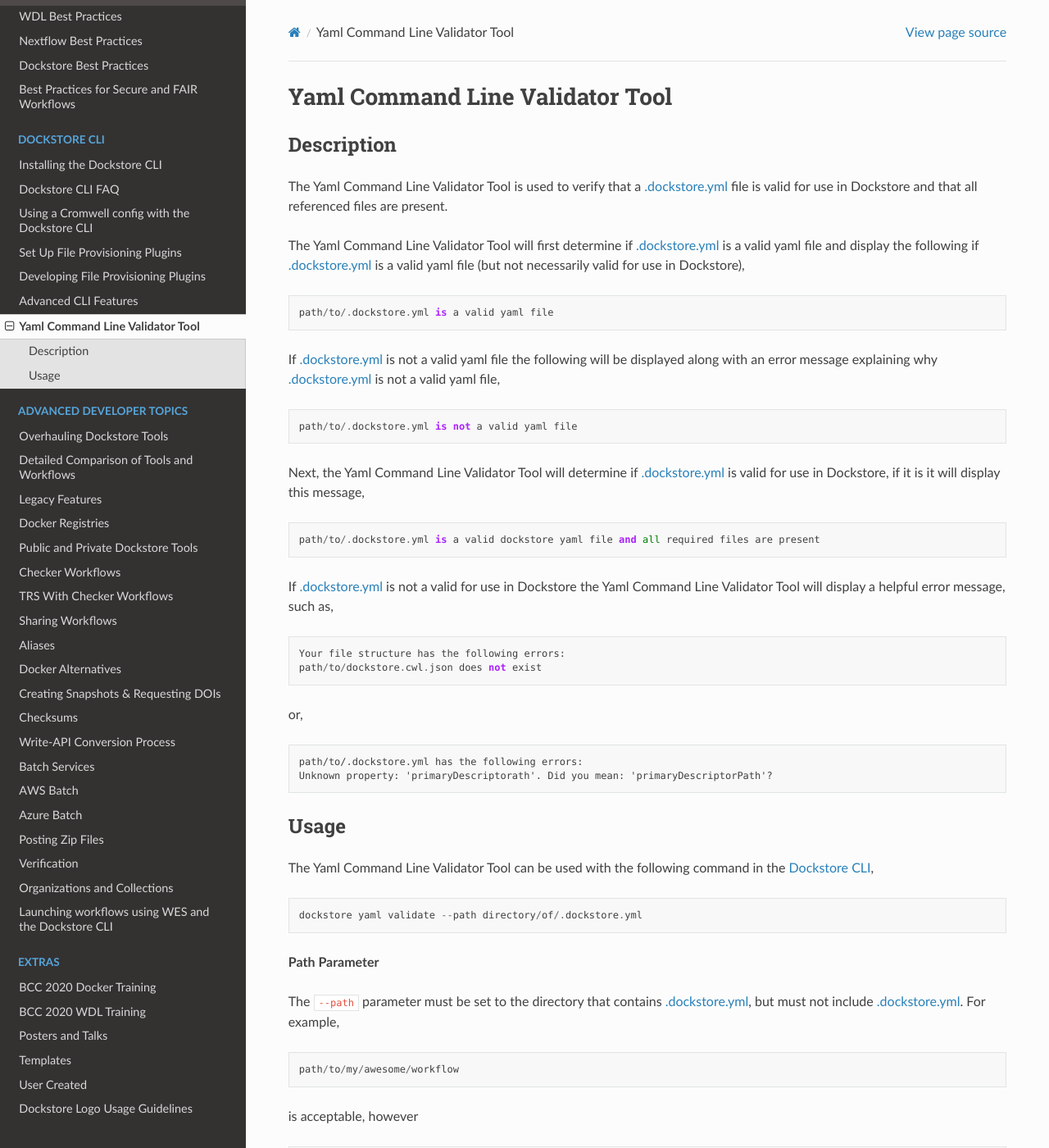
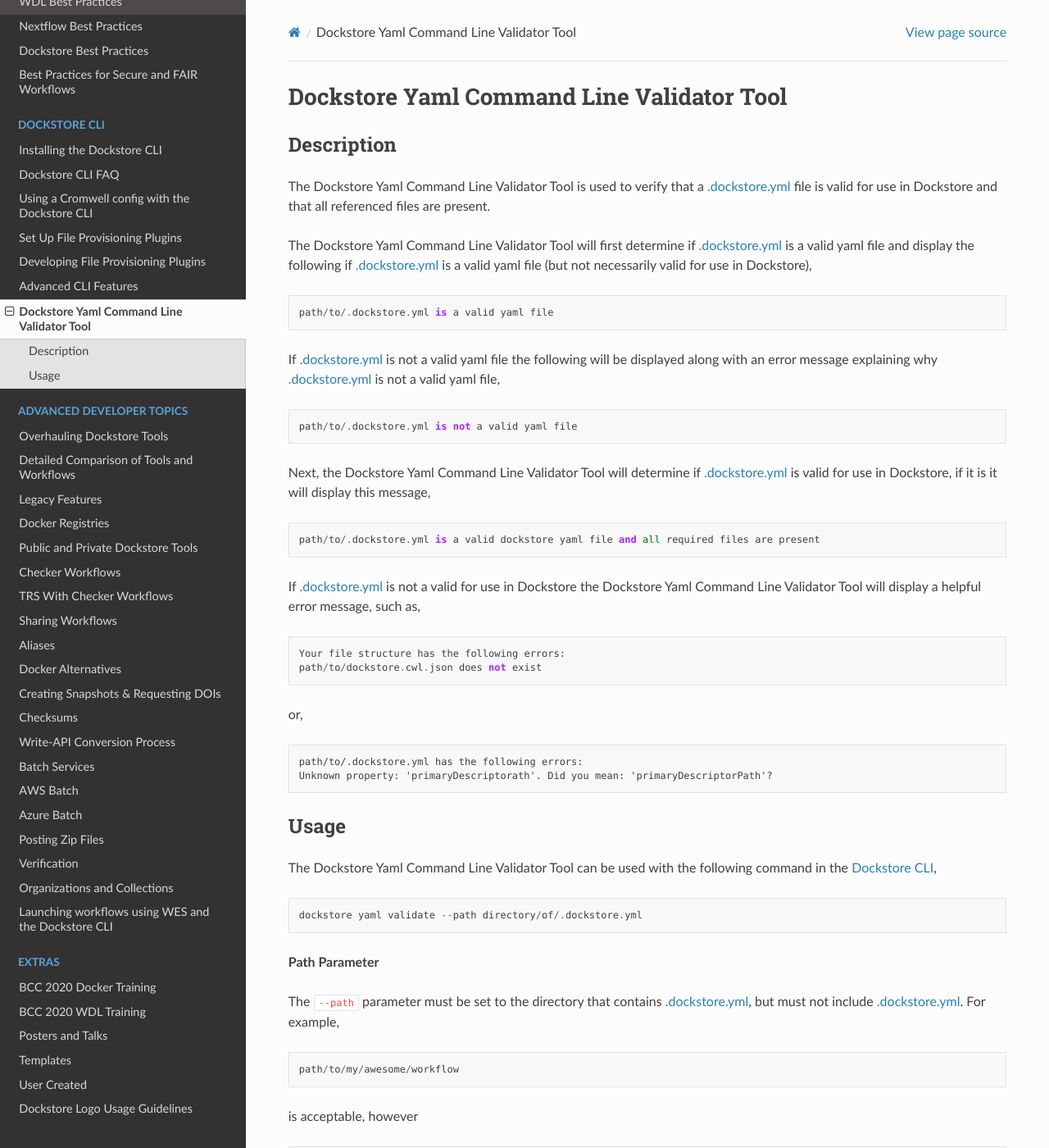
Before and after one commit to dockstore/dockstore-documentation, a Sphinx documentation site: the page built from docs/advanced-topics/dockstore-cli/yaml-command-line-validator-tool.rst, in a window 1280 px wide and 1400 px high. Shown: the whole window at 82% size. Built offline with Sphinx 7.4.7 and the Read the Docs theme 2.0.0, drawn with Linux system fonts in a browser that asks for light colours; some of the changed text lies outside the part shown.

Commit message:
Changed Yaml Command Line Validator Tool to Dockstore Yaml Command Line Validator Tool

```diff
--- a/docs/advanced-topics/dockstore-cli/yaml-command-line-validator-tool.rst
+++ b/docs/advanced-topics/dockstore-cli/yaml-command-line-validator-tool.rst
@@ -1,13 +1,13 @@
-Yaml Command Line Validator Tool
+Dockstore Yaml Command Line Validator Tool
 ================================
 
 Description
 -----------------
 
-The Yaml Command Line Validator Tool is used to verify that a :ref:`dict .dockstore.yml`
+The Dockstore Yaml Command Line Validator Tool is used to verify that a :ref:`dict .dockstore.yml`
 file is valid for use in Dockstore and that all referenced files are present.
 
-The Yaml Command Line Validator Tool will first determine if :ref:`dict .dockstore.yml`
+The Dockstore Yaml Command Line Validator Tool will first determine if :ref:`dict .dockstore.yml`
 is a valid yaml file and display the following if :ref:`dict .dockstore.yml` is a valid yaml file
 (but not necessarily valid for use in Dockstore),
 
@@ -25,7 +25,7 @@
 
 
 
-Next, the Yaml Command Line Validator Tool will determine if :ref:`dict .dockstore.yml`
+Next, the Dockstore Yaml Command Line Validator Tool will determine if :ref:`dict .dockstore.yml`
 is valid for use in Dockstore, if it is it will display this message,
 
 ::
@@ -33,7 +33,7 @@
   path/to/.dockstore.yml is a valid dockstore yaml file and all required files are present
 
 If :ref:`dict .dockstore.yml` is not a valid for use in Dockstore
-the Yaml Command Line Validator Tool will display a helpful error message, such as,
+the Dockstore Yaml Command Line Validator Tool will display a helpful error message, such as,
 
 ::
 
@@ -50,7 +50,7 @@
 Usage
 -----------------
 
-The Yaml Command Line Validator Tool can be used with the following command in the :ref:`dict Dockstore CLI`,
+The Dockstore Yaml Command Line Validator Tool can be used with the following command in the :ref:`dict Dockstore CLI`,
 
 ::
 
@@ -73,7 +73,7 @@
 
 is not acceptable.
 
-The ``--path`` parameter can be either an absolute or relative directory. Therefore, the following are valid uses of the Yaml Command Line Validator Tool,
+The ``--path`` parameter can be either an absolute or relative directory. Therefore, the following are valid uses of the Dockstore Yaml Command Line Validator Tool,
 
 ::
 
@@ -108,7 +108,7 @@
   testParameterFiles:
     - /dockstore.wdl.json
 
-and you selected ``./my/awesome/workflow`` as the path parameter, then the Yaml Command Line Validator Tool would check that the file ``./my/awesome/workflow/dockstore.wdl.json`` exists.
+and you selected ``./my/awesome/workflow`` as the path parameter, then the Dockstore Yaml Command Line Validator Tool would check that the file ``./my/awesome/workflow/dockstore.wdl.json`` exists.
 
 However, if ``./my/fantastic/workflow/.github/.dockstore.yml`` contained the following,
 
@@ -117,7 +117,7 @@
   testParameterFiles:
     - /workflow.cwl
 
-and you selected ``./my/fantastic/workflow/.github`` as the path parameter, then the Yaml Command Line Validator Tool would check that the file ``./my/fantastic/workflow/workflow.cwl`` exists.
+and you selected ``./my/fantastic/workflow/.github`` as the path parameter, then the Dockstore Yaml Command Line Validator Tool would check that the file ``./my/fantastic/workflow/workflow.cwl`` exists.
 
 .. discourse::
     :topic_identifier: 5577
```
